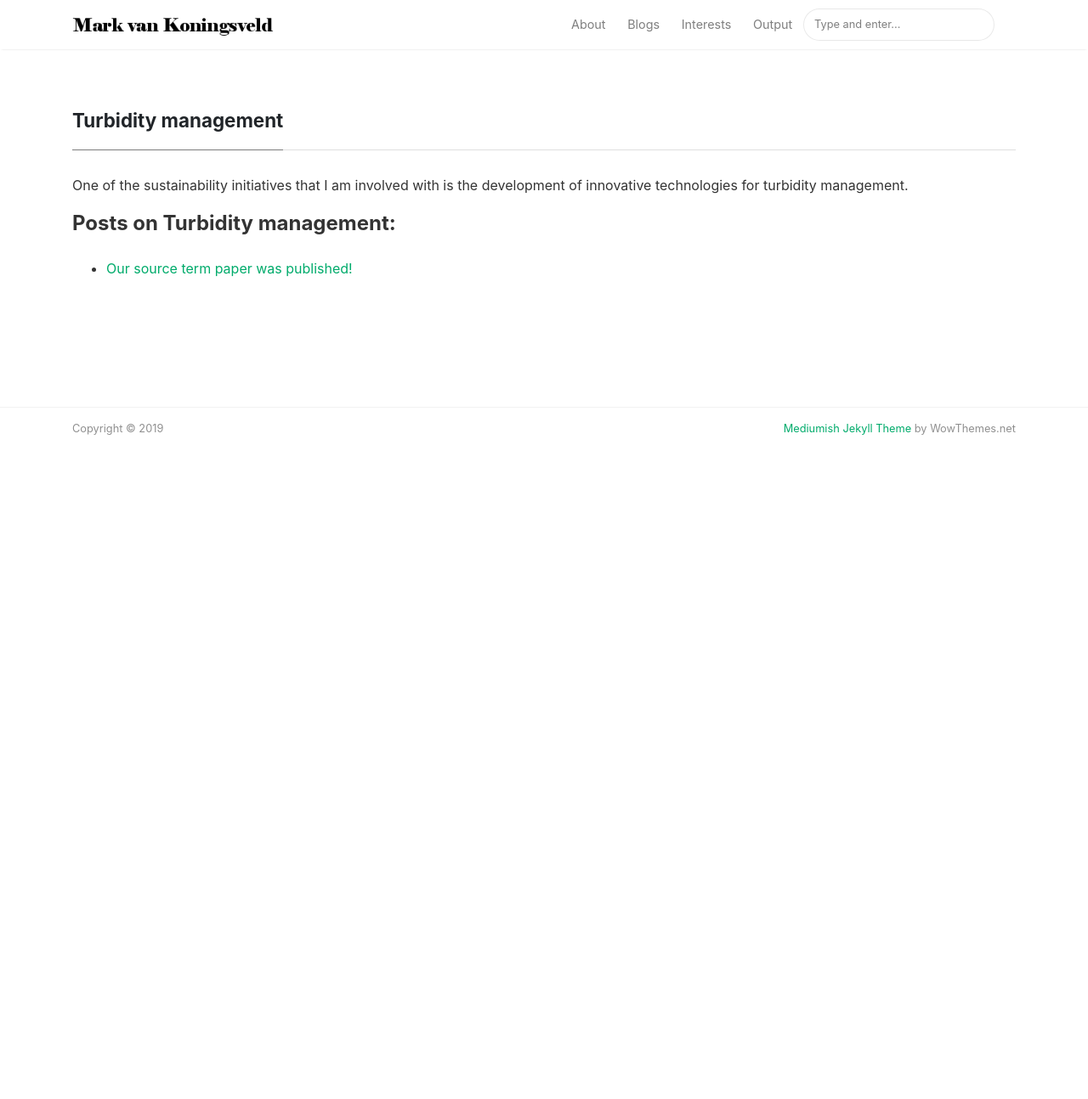
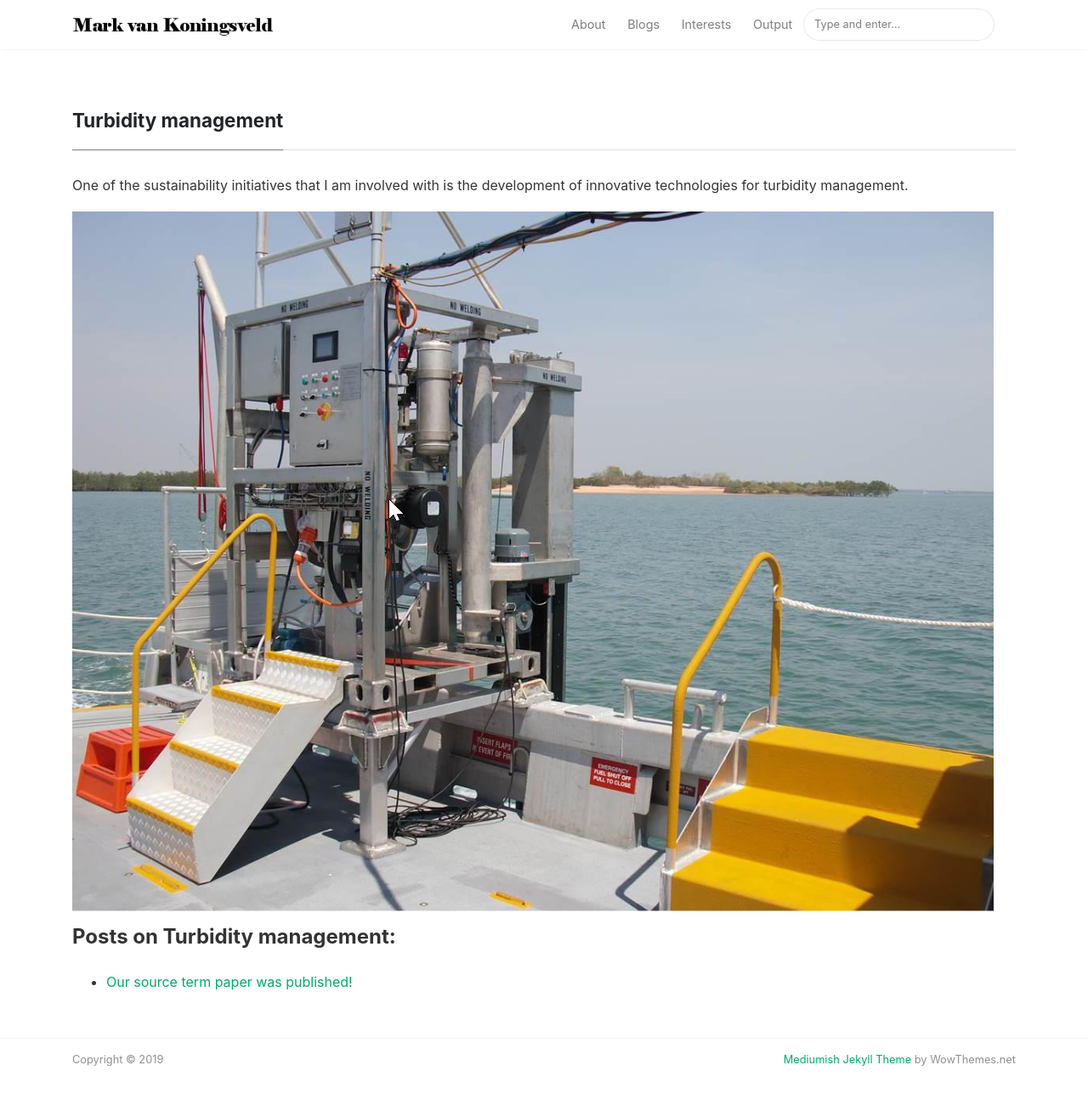
Before and after one commit to markvankoningsveld/markvankoningsveld.github.io, a Jekyll site: the page built from _pages/turbidity_management.md, in a window 1280 px wide and 1331 px high. Shown: the top 1294 px of the window at 85% size. Built offline with Jekyll 4.4.1, drawn with Linux system fonts in a browser that asks for light colours; nearby versions of some CDN libraries.

```diff
--- a/_pages/turbidity_management.md
+++ b/_pages/turbidity_management.md
@@ -6,6 +6,8 @@
 ---
 
 One of the sustainability initiatives that I am involved with is the development of innovative technologies for turbidity management.
+
+<img src="assets/images/PlumeGuard.png" alt="Innovative turbidity monitoring frame">
 
 {% for category in page.category %}
   <h4>Posts on {{ category }}:</h4>
```
